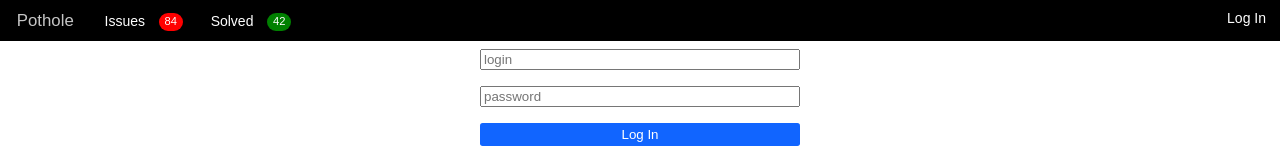
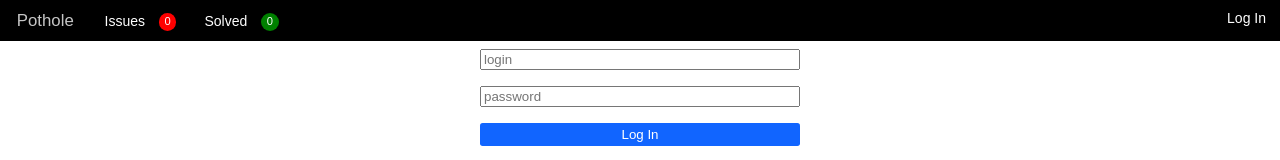
Before and after one commit to kse-advanced-frontend-with-typescript/pothole-ts, a React app: page /login in a window 1280 px wide. Shown: the top 160 px of the page. Built offline with nearby package versions, Linux system fonts and the light colour scheme; no server answers; what @sinclair/typebox would draw is missing.

Commit message:
fetch counters

```diff
--- a/src/App.tsx
+++ b/src/App.tsx
@@ -10,12 +10,19 @@ import {LoginPage} from './Pages/loginPage/loginPage';
 import {AddItemPage} from './Pages/addItemPage/AddItemPage';
 import {AppContext} from './context';
 import {initUserAPI, User} from './modules/clients/user';
+import {initMapAPI} from './modules/clients/map';
 
 
 
 export const App: React.FC = () => {
     const [context, setContext] = useState<{user?: User}>({ });
+    const [stats, setStats] = useState<{opened: number, closed: number}>({
+        opened: 0,
+        closed: 0
+    });
+
     const userAPI = initUserAPI(process.env.API_KEY ?? '', fetch);
+    const mapAPI = initMapAPI(process.env.API_KEY ?? '', fetch);
 
     const setUser = (user: User) => {
         const token = user.token;
@@ -35,6 +42,17 @@ export const App: React.FC = () => {
 
         userAPI.cleanToken();
     };
+
+    useEffect(() => {
+        mapAPI.getStat().then(stat => {
+            const isDone = stat.true['COUNT isDone'];
+            const isOpened = stat.false['COUNT isDone'] + stat.undefined['COUNT isDone'];
+            setStats({
+                opened: isOpened,
+                closed: isDone
+            });
+        });
+    }, []);
 
     useEffect(() => {
         const token = userAPI.restoreToken();
@@ -57,8 +75,8 @@ export const App: React.FC = () => {
                     <Header>
                         <HeaderLeft>
                             <Link to={'/'}><Logo/></Link>
-                            <IssueCounter counter={84} title='Issues' kind='issue' isActive={false}/>
-                            <IssueCounter counter={42} title='Solved' kind='solved' isActive={false}/>
+                            <IssueCounter counter={stats.opened} title='Issues' kind='issue' isActive={false}/>
+                            <IssueCounter counter={stats.closed} title='Solved' kind='solved' isActive={false}/>
                         </HeaderLeft>
                         <HeaderRight>
                             {context.user?._id ?
--- a/src/modules/clients/map/index.ts
+++ b/src/modules/clients/map/index.ts
@@ -98,9 +98,10 @@ export const initMapAPI = (api_key: string,
 
         const params = new URLSearchParams();
         params.set('h', JSON.stringify(filter));
+        params.set('q', JSON.stringify({}));
+        console.log(JSON.stringify(filter));
 
-
-        const response =  await fetchAPI('https://mapstorage-7e78.restdb.io/rest/mapitem/', {
+        const response =  await fetchAPI('https://mapstorage-7e78.restdb.io/rest/mapitem?' + params.toString(), {
             headers
         });
 
```
